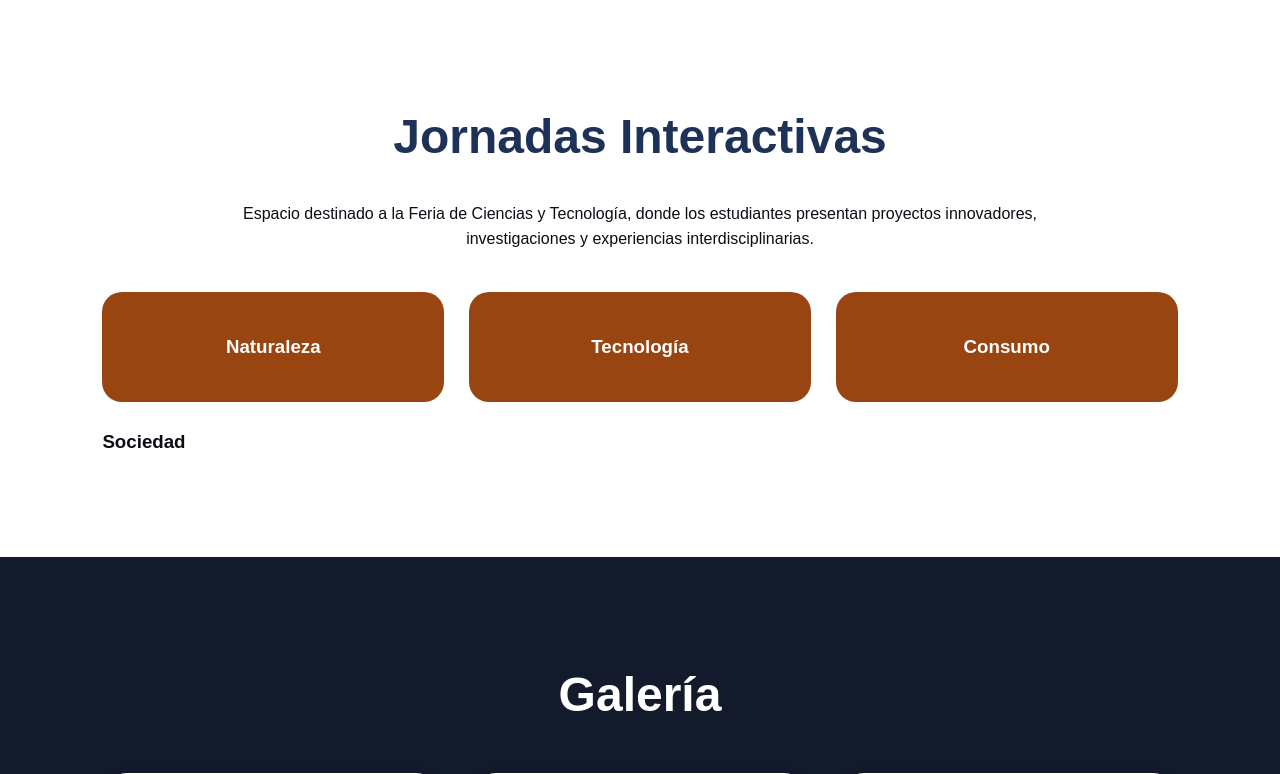
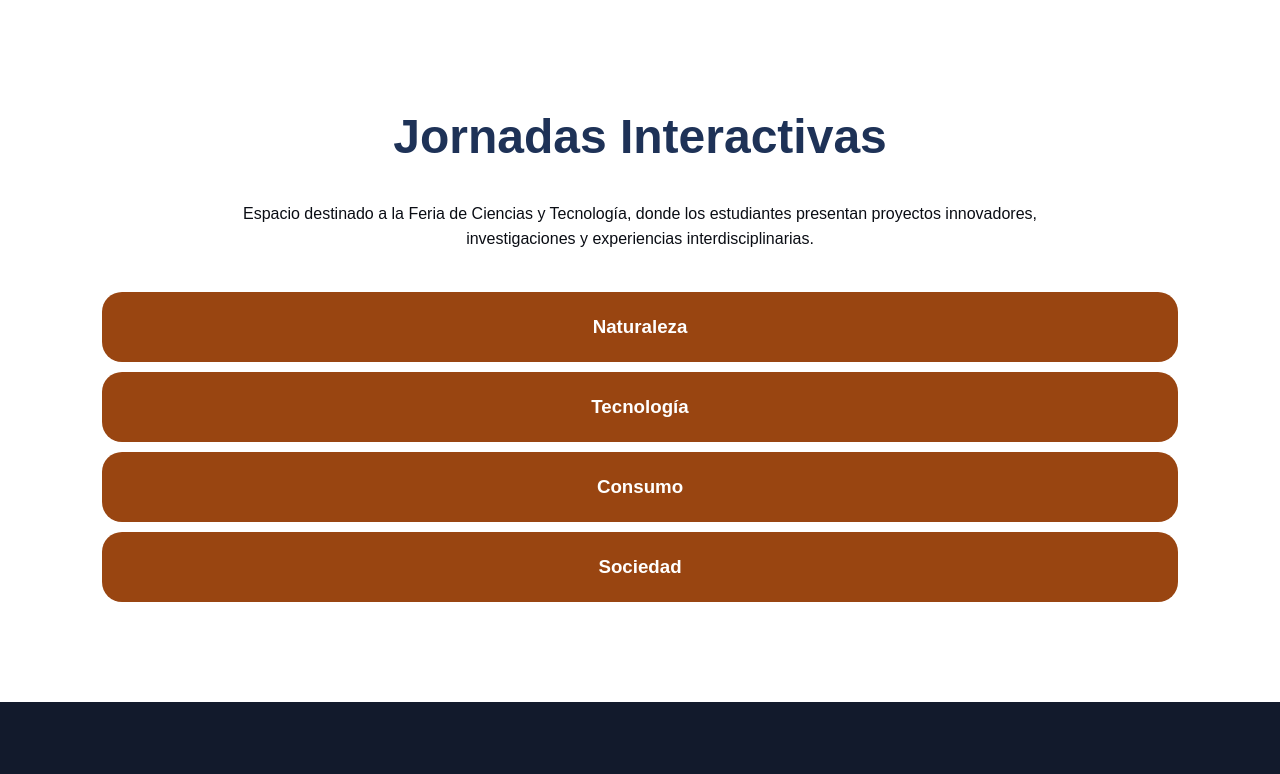
Before and after one commit to vickybugia0/jornadas2026, a PHP site: page /stream/index.php in a window 1280 px wide. Shown: the part 2049-2823 px from the top of the page. Run offline with PHP 8.4, Linux system fonts and the light colour scheme; grey boxes are pictures that could not be loaded.

Commit message:
update in css

```diff
--- a/stream/index.php
+++ b/stream/index.php
@@ -181,7 +181,7 @@
             <h3>Consumo</h3>
         </div>
 
-        <div class="jornada-card.2">
+        <div class="jornada-card">
             <h3>Sociedad</h3>
         </div>
 
--- a/stream/style.css
+++ b/stream/style.css
@@ -255,15 +255,15 @@ nav a:hover{
 
 .jornadas-grid{
     display:grid;
-    grid-template-columns:repeat(3,1fr);
-    gap:25px;
+    grid-template-rows:repeat(4,1fr);
+    gap: 10px;
 }
 
 .jornada-card{
     background:#994511;
     color:white;
     border-radius:20px;
-    padding:40px;
+    padding:20px;
     text-align:center;
 }
 
```
